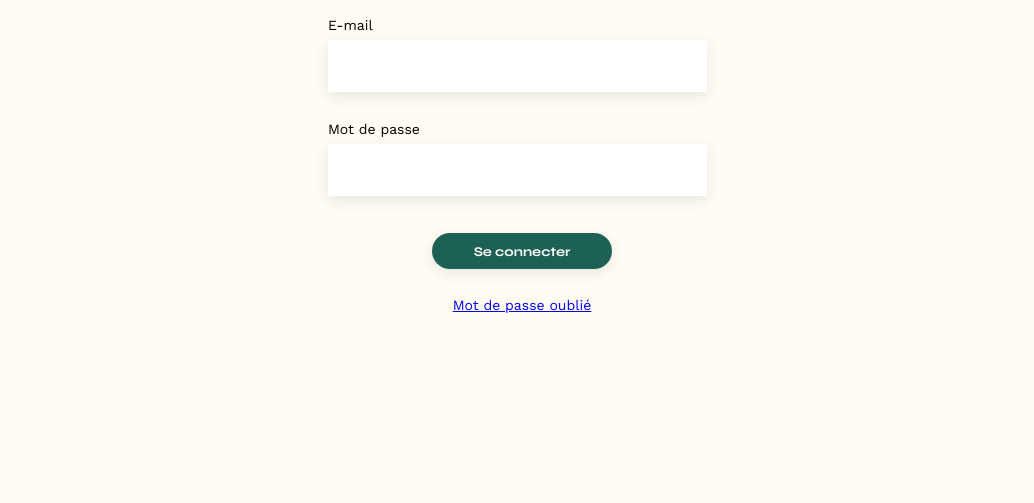
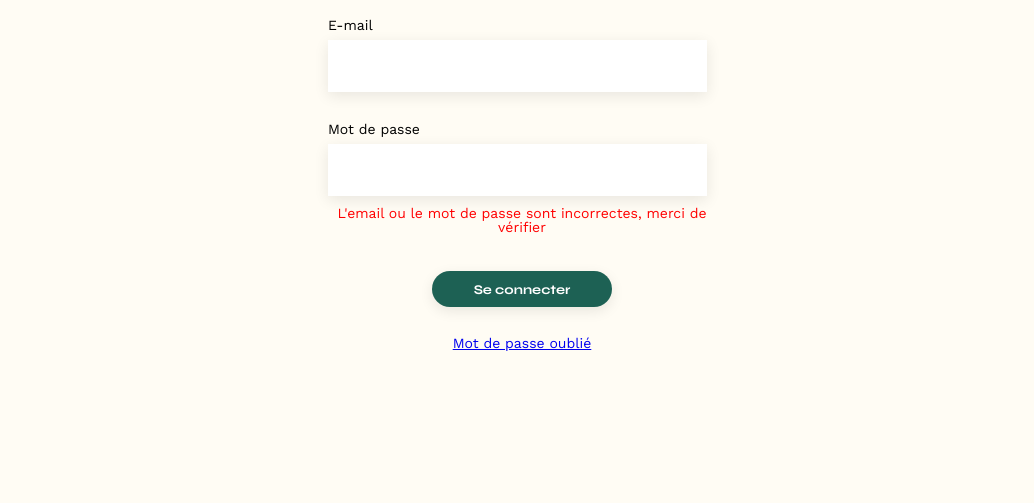
Before and after one commit to Alexis-Rey/OC_Projet3_SophieB, a plain HTML site: page FrontEnd/connexionFormulaire.html in a window 1280 px wide. Both pictures are taken after typing "name@example.com", "Sample123" into the empty fields and a click on the input "Se connecter". Shown: the part 297-800 px from the top of the page, without its empty margins (118-1152 px from the left). Drawn offline with nearby package versions, Linux system fonts and the light colour scheme.

Commit message:
Ajout gesiton erreur formulaire identification

```diff
--- a/FrontEnd/assets/formStyle.css
+++ b/FrontEnd/assets/formStyle.css
@@ -176,3 +176,9 @@ et centrage */
 	align-items:center;
 	margin-top: 355px;
 }
+
+.infoError{
+	color: red;
+	margin-top: 10px;
+	text-align: center;
+}
--- a/FrontEnd/assets/scripts/admin.js
+++ b/FrontEnd/assets/scripts/admin.js
@@ -1,12 +1,14 @@
 // ************************** FICHIER JS CONCERNANT LE FORMULAIRE D'IDENTIFICATION LOGIN  ****************************************************
 // ************************************************************************************************************************
 // ************************************************************************************************************************
-
 import { authentication } from "./config.js";
 
+const errorMess = document.getElementById("infoError");
 //  Ecoute du bouton de la page formulaire pour l'authentification d'utilisateur
 const form = document.getElementById("contactForm");
-    form.addEventListener("submit", (e) =>{
+
+form.addEventListener("submit", async (e) =>{
+
         e.preventDefault();
         // On enregistre dans une variable la valeur des champs du formulaire.
         const user = {
@@ -23,14 +25,19 @@ const form = document.getElementById("contactForm");
         let regex2 = new RegExp("^(?=.*[a-z])(?=.*[A-Z])(?=.*\\d)[A-Za-z\\d]{2,8}$");
         let pwRegex = regex2.test(user.password);
 
+        try{
             if (mailRegex === true && pwRegex === true){
                 const auth = JSON.stringify(user)
                 // Appelle de la fonction d'authentification pour contacter l'api et se connecter en tant que Admin
-            authentication(auth);
+                await authentication(auth);
             }else{
                 // On vide les champs
                 e.target.querySelector("#email").value = "";
                 e.target.querySelector("#pass-word").value ="";
-        }
-
+                throw new Error("L'email ou le mot de passe sont incorrectes, merci de vérifier");
+            };
+        }catch(error){
+            errorMess.innerText = error.message;
+            console.error(error);
+        };
  });
--- a/FrontEnd/assets/scripts/config.js
+++ b/FrontEnd/assets/scripts/config.js
@@ -62,7 +62,7 @@ export async function authentication(auth){
     } else if (r.status >= 500) {
         throw new Error("Erreur de communication avec l'API - Vérifier les config sur les users");
     } else {
-        throw new Error("Erreur d'identification, veuillez recommencer.");
+        throw new Error("Vous ne semblez pas avoir de compte chez nous, n'attendez plus et inscrivez-vous !");
     } ;
 };
 
--- a/FrontEnd/assets/scripts/projet.js
+++ b/FrontEnd/assets/scripts/projet.js
@@ -295,7 +295,7 @@ function controleFormulaire(){
 // Appel au contrôle formulaire initiale
 controleFormulaire();
 
-//µµµµµµµµµµµµµµµµµµµµµµµµµµµµµµµµµµµµµµµµµµµµµµµµµµµµµ RAJOUTER DE QUOI AFFICHER LES INFOS DE SUPPRESION ET AJOUT DE TRAVAUX POUR L'UTILISATEUR
+
 //  Vérifier les formulaires
 // Eventuelllement voir pour le dialog à la place de la modal
 // Revoir l'intégralité du code, le simplifier ou refaire certaines partie eventuel
--- a/FrontEnd/connexionFormulaire.html
+++ b/FrontEnd/connexionFormulaire.html
@@ -53,7 +53,7 @@
 				<input type="password" name="pass-word" id="pass-word" required autocomplete="current-password" aria-describedby="passwordHelp"
 				title="Doit contenir entre 2 et 8 caractères - Minimum 1 majuscule, 1 minuscule et un chiffre">
 				<p id="passwordHelp" class="sr-only">Doit contenir entre 2 et 8 caractères - Minimum 1 majuscule, 1 minuscule et un chiffre</p>
-
+				<span id="infoError" class="infoError"></span>
 				<input type="submit" value="Se connecter">
 			</form>
 			<a href="#" class="passwordForget">Mot de passe oublié</a>
```
Lines whose indentation alone changed are shown as unchanged.
